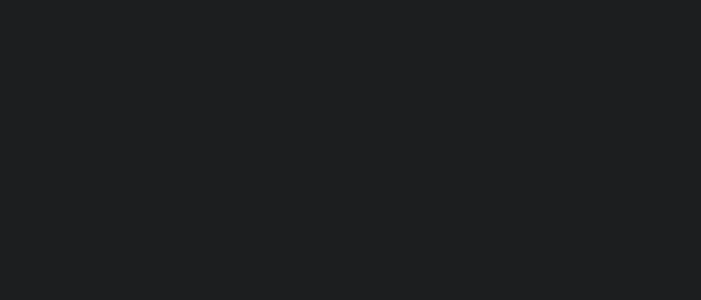
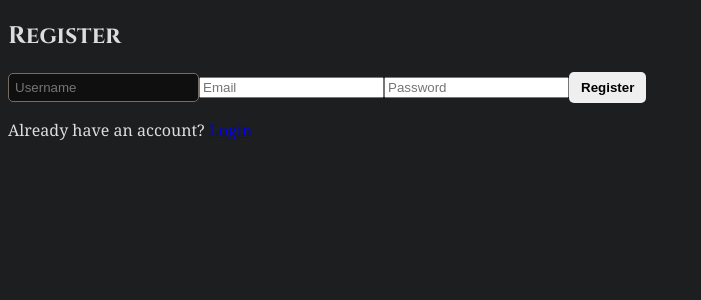
Before and after one commit to SneakinZeekin/illadrya_database, a React (Create React App) app in the folder frontend/: page /register in a window 1280 px wide. Before the commit this address had no page. Shown: the top 300 px of the page, without its empty margins (0-701 px from the left). Built offline with nearby package versions, Linux system fonts and the light colour scheme.

Commit message:
basic implement for login/registration/logout for users

```diff
--- a/frontend/src/App.js
+++ b/frontend/src/App.js
@@ -1,32 +1,51 @@
-import React, { useContext } from "react";
-import { Link } from "react-router-dom";
-import { ThemeContext } from "./ThemeContext";
+import React, { useState, useEffect } from "react";
+import { Routes, Route, Navigate } from "react-router-dom";
+import SpellList from "./components/SpellList";
+import FeatList from "./components/AdventuringFeatList";
+import LoginPage from "./components/LoginPage";
+import RegisterPage from "./components/RegisterPage";
 import "./App.css";
 
 function App() {
-    const {darkMode, toggleTheme} = useContext(ThemeContext);
+    const [token, setToken] = useState(localStorage.getItem("authToken") || "");
+
+    useEffect(() => {
+        localStorage.setItem("authToken", token);
+    }, [token]);
+
+    const handleLogout = () => {
+        setToken("");
+        localStorage.removeItem("authToken");
+    };
 
     return (
-        <div className="container">
-            {/* Theme Toggle Switch */}
-            <div className="theme-toggle">
-                <label className="switch">
-                    <input type="checkbox" checked={darkMode} onChange={toggleTheme} />
-                    <span className="slider round"></span>
-                </label>
-                <span className="theme-label">{darkMode ? "Dark Mode" : "Light Mode"}</span>
-            </div>
+        <>
+            {token && (
+                <div className="logout-container">
+                    <button className="logout-button" onClick={handleLogout}>
+                        Logout
+                    </button>
+                </div>
+            )}
 
-            {/* Main Title */}
-            <h1 className="main-title">Illadrya Database</h1>
-
-            {/* Navigation Links */}
-            <div className="nav-links">
-                <Link to="/spells" className="nav-link">Spells</Link>
-                <Link to="/feats" className="nav-link">Adventuring Feats</Link>
-            </div>
-        </div>
+            <Routes>
+                {!token ? (
+                    <>
+                        <Route path="/login" element={<LoginPage setToken={setToken} />} />
+                        <Route path="/register" element={<RegisterPage />} />
+                        <Route path="*" element={<Navigate to="/login" />} />
+                    </>
+                ) : (
+                    <>
+                        <Route path="/" element={<SpellList />} />
+                        <Route path="/spells" element={<SpellList />} />
+                        <Route path="/feats" element={<FeatList />} />
+                        <Route path="*" element={<Navigate to="/" />} />
+                    </>
+                )}
+            </Routes>
+        </>
     );
-};
+}
 
 export default App;
--- /dev/null
+++ b/frontend/src/components/LoginPage.js
@@ -0,0 +1,62 @@
+import React, { useState } from "react";
+import { useNavigate } from "react-router-dom";
+import axios from "axios";
+
+function LoginPage({ setToken }) {
+    const [username, setUsername] = useState("");
+    const [password, setPassword] = useState("");
+    const [error, setError] = useState("");
+    const navigate = useNavigate();
+
+    const handleLogin = async (e) => {
+        e.preventDefault();
+        setError("");
+
+        console.log("Attempting login with:", username, password);
+
+        try {
+            const response = await axios.post(
+                `${process.env.REACT_APP_API_URL}/auth/login/`,
+                { username, password },
+                { headers: { "Content-Type": "application/json" } }
+            );
+
+            console.log("Login success:", response.data);
+
+            const { token } = response.data;
+            setToken(token);
+            localStorage.setItem("authToken", token);
+            navigate("/");
+        } catch (error) {
+            console.error("Login error:", error.response ? error.response.data : error.message);
+            setError("Invalid username or password.");
+        }
+    };
+
+    return (
+        <div className="auth-container">
+            <h2>Login</h2>
+            {error && <p className="error-message">{error}</p>}
+            <form onSubmit={handleLogin}>
+                <input
+                    type="text"
+                    placeholder="Username"
+                    value={username}
+                    onChange={(e) => setUsername(e.target.value)}
+                    required
+                />
+                <input
+                    type="password"
+                    placeholder="Password"
+                    value={password}
+                    onChange={(e) => setPassword(e.target.value)}
+                    required
+                />
+                <button type="submit">Login</button>
+            </form>
+            <p>Don't have an account? <a href="/register">Register</a></p>
+        </div>
+    );
+}
+
+export default LoginPage;
--- /dev/null
+++ b/frontend/src/components/RegisterPage.js
@@ -0,0 +1,73 @@
+import React, { useState } from "react";
+import { useNavigate } from "react-router-dom";
+import axios from "axios";
+
+function RegisterPage() {
+    const [username, setUsername] = useState("");
+    const [email, setEmail] = useState("");
+    const [password, setPassword] = useState("");
+    const [error, setError] = useState("");
+    const [success, setSuccess] = useState("");
+    const navigate = useNavigate();
+
+    const handleRegister = async (e) => {
+        e.preventDefault();
+        setError("");
+        setSuccess("");
+
+        try {
+            const response = await axios.post(
+                `${process.env.REACT_APP_API_URL}/auth/register/`,
+                { username, email, password },
+                { headers: { "Content-Type": "application/json" } }
+            );
+
+            console.log("Register success:", response);
+
+            if (response.status === 201 || response.status === 200) {
+                setSuccess("Registration successful! Redirecting to login...");
+                setTimeout(() => navigate("/login"), 2000);
+            } else {
+                setError("Unexpected response. Please try again.");
+            }
+        } catch (error) {
+            console.error("Register error:", error.response ? error.response.data : error.message);
+            setError("Registration failed. Try again.");
+        }
+    };
+
+    return (
+        <div className="auth-container">
+            <h2>Register</h2>
+            {error && <p className="error-message">{error}</p>}
+            {success && <p className="success-message">{success}</p>}
+            <form onSubmit={handleRegister}>
+                <input
+                    type="text"
+                    placeholder="Username"
+                    value={username}
+                    onChange={(e) => setUsername(e.target.value)}
+                    required
+                />
+                <input
+                    type="email"
+                    placeholder="Email"
+                    value={email}
+                    onChange={(e) => setEmail(e.target.value)}
+                    required
+                />
+                <input
+                    type="password"
+                    placeholder="Password"
+                    value={password}
+                    onChange={(e) => setPassword(e.target.value)}
+                    required
+                />
+                <button type="submit">Register</button>
+            </form>
+            <p>Already have an account? <a href="/login">Login</a></p>
+        </div>
+    );
+}
+
+export default RegisterPage;
--- a/frontend/src/index.js
+++ b/frontend/src/index.js
@@ -1,21 +1,15 @@
 import React from "react";
 import ReactDOM from "react-dom/client";
-import { BrowserRouter as Router, Routes, Route } from "react-router-dom";
+import { BrowserRouter as Router } from "react-router-dom";
 import { ThemeProvider } from "./ThemeContext";
 import App from "./App";
-import SpellList from "./components/SpellList";
-import FeatList from "./components/AdventuringFeatList";
 import "./index.css";
 
 const root = ReactDOM.createRoot(document.getElementById("root"));
 root.render(
     <ThemeProvider>
         <Router>
-            <Routes>
-                <Route path="/" element={<App />} />
-                <Route path="/spells" element={<SpellList />} />
-                <Route path="/feats" element={<FeatList />} />
-            </Routes>
+            <App />
         </Router>
     </ThemeProvider>
 );
```
